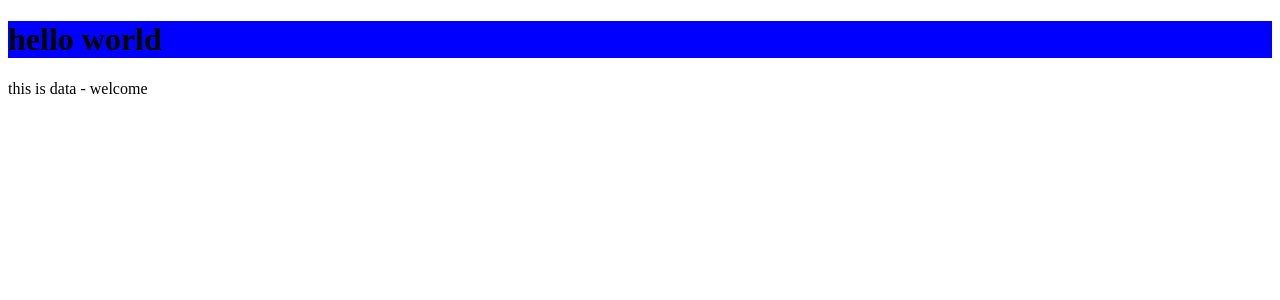
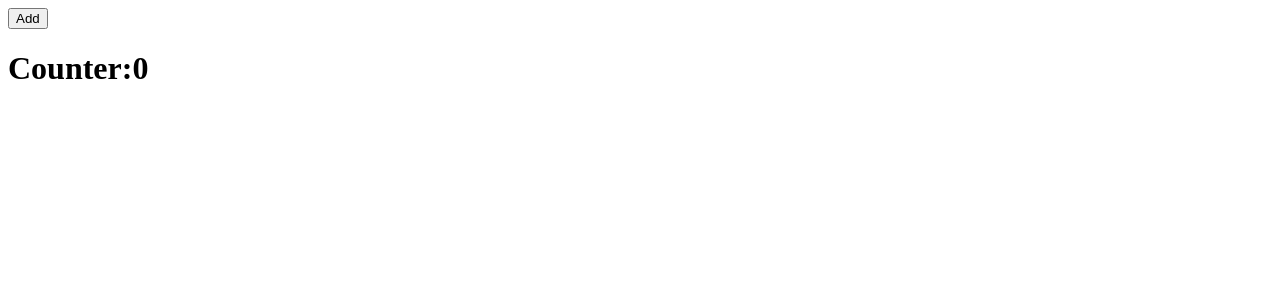
Before and after one commit to mohammedafsalk/todoApp, a React (Create React App) app: page / in a window 1280 px wide. Shown: the top 300 px of the page. Built offline with nearby package versions, Linux system fonts and the light colour scheme.

Commit message:
counter logic

```diff
--- a/src/App.js
+++ b/src/App.js
@@ -1,21 +1,16 @@
 import "./App.css";
 
 function App() {
-  const data = "welcome";
+  let count = 0;
+  function add() {
+    count = count++;
+  }
   return (
     <div>
-      <Hello />
-      <Show item={data} />
+      <button onClick={add}>Add</button>
+      <h1>Counter:{count}</h1>
     </div>
   );
 }
 
 export default App;
-
-function Hello() {
-  return <h1 className="color">hello world</h1>;
-}
-
-function Show(props) {
-  return <p>this is data - {props.item}</p>;
-}
```
